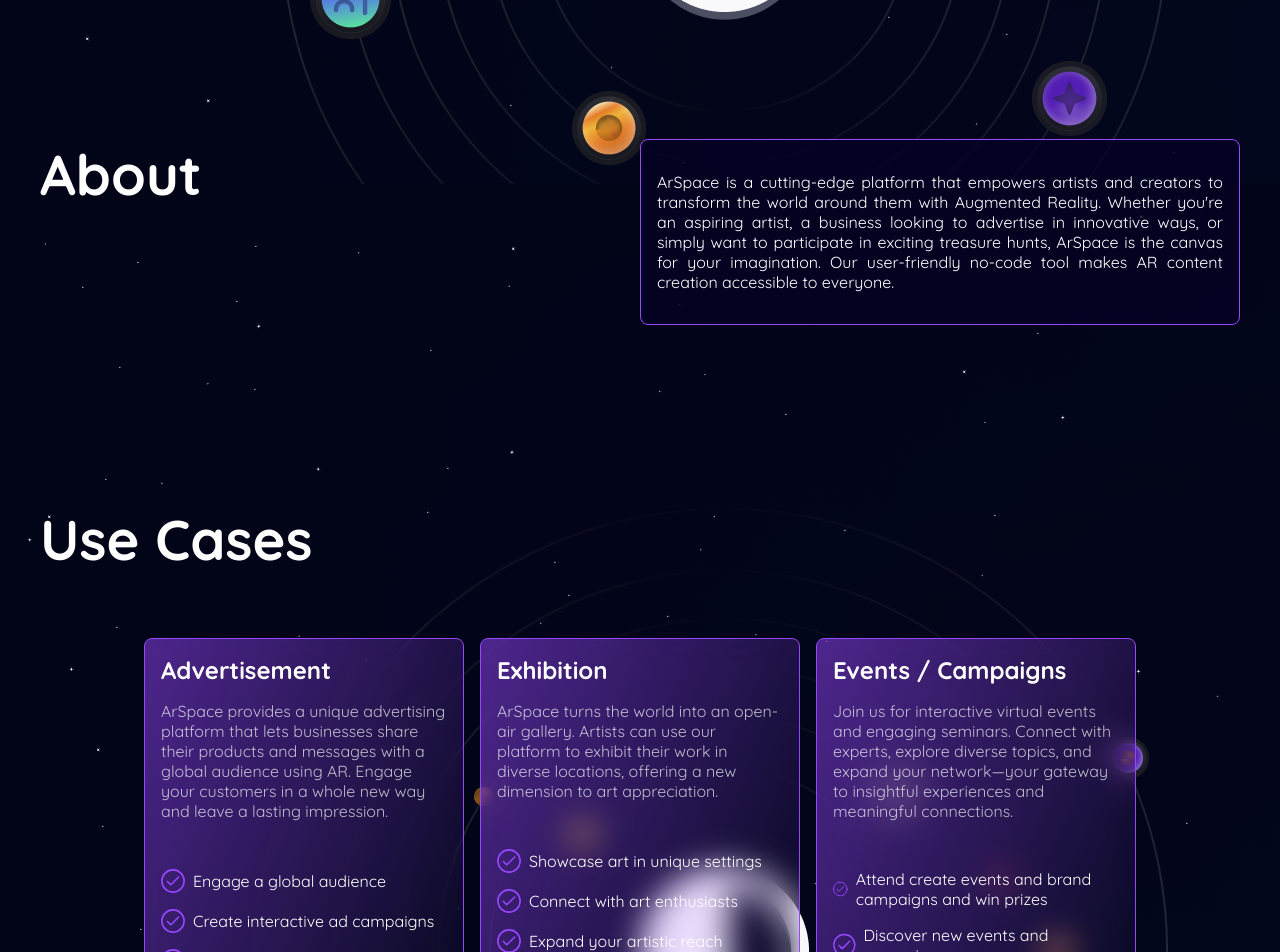
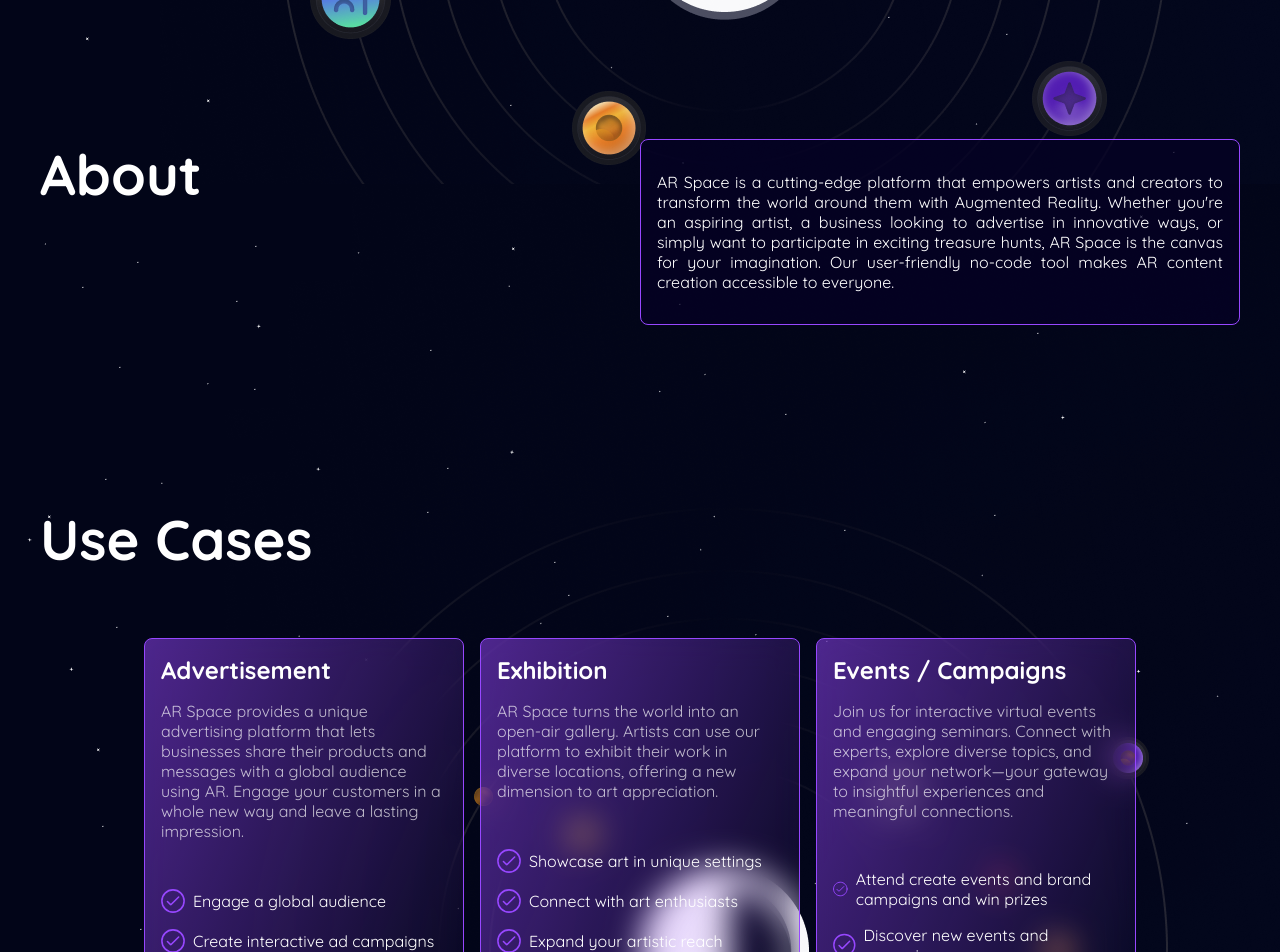
Before and after one commit to aswnss-m/arspace_web, a Next.js app: page / in a window 1280 px wide. Shown: the part 840-1792 px from the top of the page. Built offline with nearby package versions, Linux system fonts and the light colour scheme.

Commit message:
slight tweaks

```diff
--- a/app/data/index.js
+++ b/app/data/index.js
@@ -3,12 +3,12 @@
     name: "AR Space",
     catch_line: "Unleash Your   Creativity with our no code tool, easy-to-use tool"
   }
-const about = "ArSpace is a cutting-edge platform that empowers artists and creators to transform the world around them with Augmented Reality. Whether you're an aspiring artist, a business looking to advertise in innovative ways, or simply want to participate in exciting treasure hunts, ArSpace is the canvas for your imagination. Our user-friendly no-code tool makes AR content creation accessible to everyone."
+const about = "AR Space is a cutting-edge platform that empowers artists and creators to transform the world around them with Augmented Reality. Whether you're an aspiring artist, a business looking to advertise in innovative ways, or simply want to participate in exciting treasure hunts, AR Space is the canvas for your imagination. Our user-friendly no-code tool makes AR content creation accessible to everyone."
 
 const use_case = [
     {
       name: "Advertisement",
-      description: "ArSpace provides a unique advertising platform that lets businesses share their products and messages with a global audience using AR. Engage your customers in a whole new way and leave a lasting impression.",
+      description: "AR Space provides a unique advertising platform that lets businesses share their products and messages with a global audience using AR. Engage your customers in a whole new way and leave a lasting impression.",
       key_points: [
         "Engage a global audience",
         "Create interactive ad campaigns",
@@ -18,7 +18,7 @@
     },
     {
       name: "Exhibition",
-      description: "ArSpace turns the world into an open-air gallery. Artists can use our platform to exhibit their work in diverse locations, offering a new dimension to art appreciation.",
+      description: "AR Space turns the world into an open-air gallery. Artists can use our platform to exhibit their work in diverse locations, offering a new dimension to art appreciation.",
       key_points: [
         "Showcase art in unique settings",
         "Connect with art enthusiasts",
--- a/app/geo_spatial/components/FlowCard/FlowCard.js
+++ b/app/geo_spatial/components/FlowCard/FlowCard.js
@@ -4,6 +4,7 @@
 import "./FlowCard.css";
 // import { calcLength } from 'framer-motion';
 import { Client, Storage, ID } from "appwrite";
+import { redirect } from "next/navigation";
 
 function FlowCard({ lat, lng }) {
   const [edit, setEdit] = useState(false);
@@ -76,6 +77,7 @@
         console.log(response); // Success
         const url = `https://cloud.appwrite.io/v1/storage/buckets/65464c58911f486636cd/files/${response.$id}/view?project=65464b855938b57408d1&mode=admin`;
         alert("File uploaded successfully"); // Show alert on successful upload
+        redirect('/');
         console.log(url);
       },
       function (error) {
--- a/app/geo_spatial/page.css
+++ b/app/geo_spatial/page.css
@@ -36,7 +36,6 @@
 }
 .map {
     grid-area : map;
-    background-color: red;
     border-radius: 1em;
     overflow: hidden;
 }
--- a/app/geo_spatial/page.js
+++ b/app/geo_spatial/page.js
@@ -53,7 +53,7 @@
 
 {/* FlowCards */}
         <div className="flow-container">
-          <h4>Selected</h4>
+          <h4>Selected Points</h4>
           {
             markers.length > 0 && markers.map((location) => (
               <FlowCard key={location.index} lat={location.lat} long = {location.lng}/>
```
